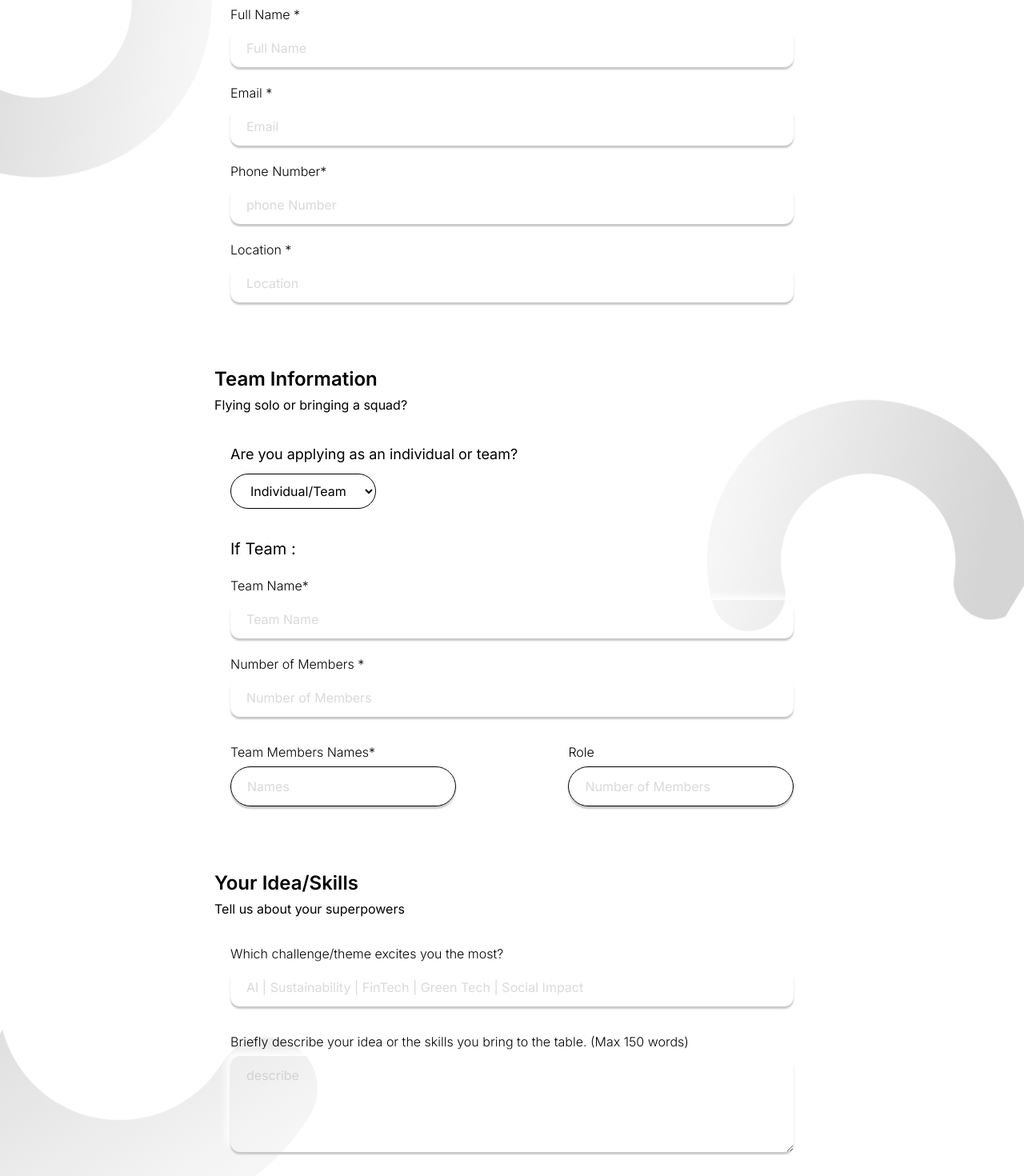
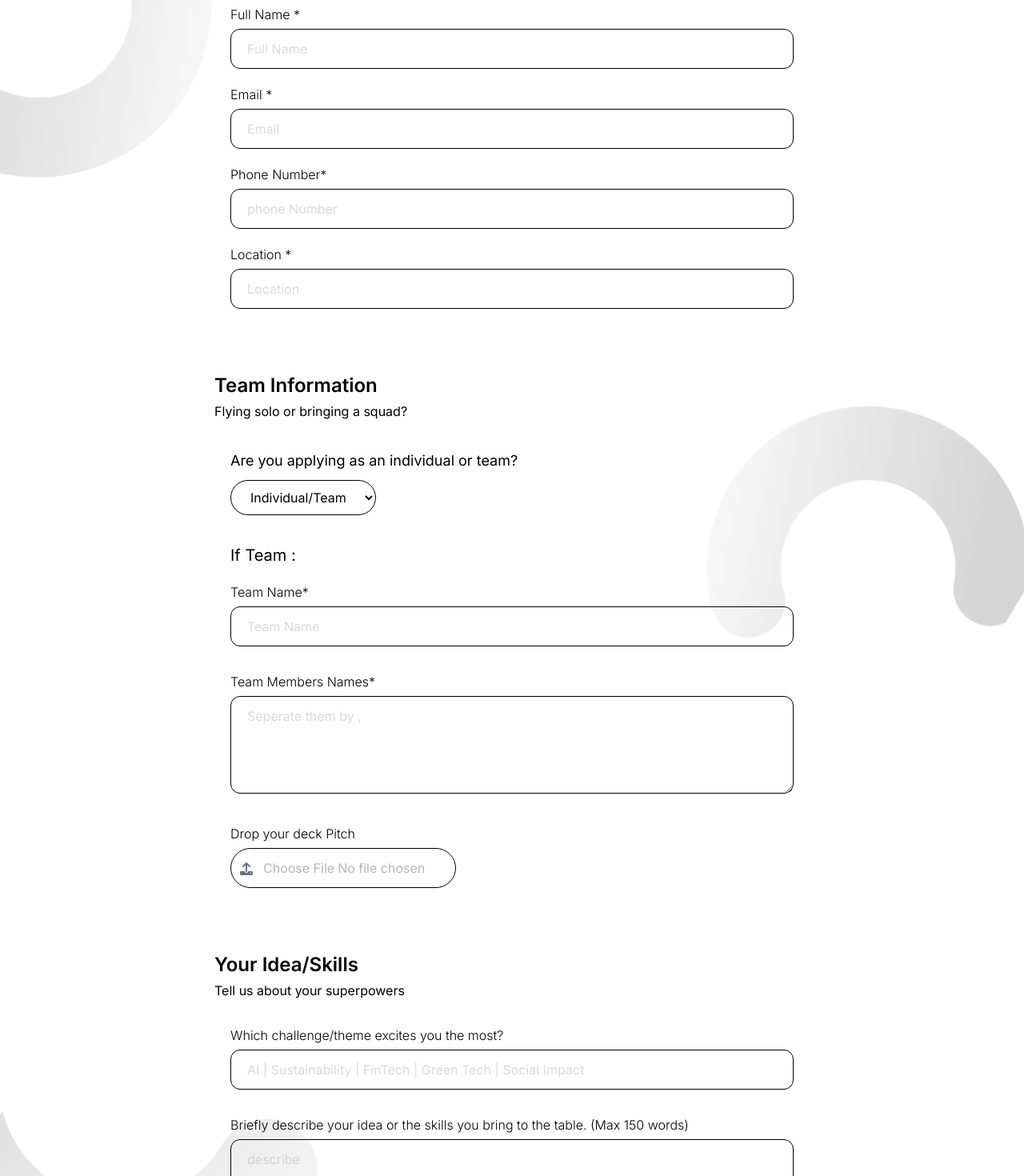
Before and after one commit to Pranali209/Xfactor, a React (Vite) app: page /form in a window 1280 px wide. Shown: the part 478-1948 px from the top of the page at 80% size. Built offline with nearby package versions, Linux system fonts and the light colour scheme.

Commit message:
form fixes

```diff
--- a/index.html
+++ b/index.html
@@ -5,6 +5,8 @@
   <meta charset="UTF-8" />
   <link rel="preconnect" href="https://fonts.googleapis.com">
   <link rel="preconnect" href="https://fonts.gstatic.com" crossorigin>
+  <link rel="stylesheet" href="https://cdnjs.cloudflare.com/ajax/libs/font-awesome/6.0.0-beta3/css/all.min.css">
+
   <link rel="preconnect" href="https://fonts.googleapis.com">
   <link rel="preconnect" href="https://fonts.gstatic.com" crossorigin>
   <link href="https://fonts.googleapis.com/css2?family=JetBrains+Mono:ital,wght@0,100..800;1,100..800&display=swap"
--- a/src/Component/form/index.jsx
+++ b/src/Component/form/index.jsx
@@ -22,19 +22,19 @@ function Form() {
 
                     <div className='mt-8'>
                         <label htmlFor="fullName" className=' font-light'>Full Name *</label>
-                        <input type="text" id="fullName" className="w-full p-2 mt-1.5  py-3 px-5  rounded-xl boxShadowInput custom-placeholder" placeholder='Full Name' />
+                        <input type="text" id="fullName" className="w-full p-2 mt-1.5  py-3 px-5  rounded-xl border-[1px] border-black custom-placeholder" placeholder='Full Name' />
                     </div>
                     <div className='mt-5'>
                         <label htmlFor="email" className=' font-light'>Email *</label>
-                        <input type="email" id="email" className="w-full p-2 py-3 px-5 mt-1.5 rounded-xl boxShadowInput custom-placeholder" placeholder='Email' />
+                        <input type="email" id="email" className="w-full p-2 py-3 px-5 mt-1.5 rounded-xl border-[1px] border-black custom-placeholder" placeholder='Email' />
                     </div>
                     <div className='mt-5'>
                         <label htmlFor="Phone" className=' font-light'>Phone Number*</label>
-                        <input type="tel" id="Phone" className="w-full p-2 mt-1.5   py-3 px-5  rounded-xl boxShadowInput custom-placeholder" placeholder='phone Number' />
+                        <input type="tel" id="Phone" className="w-full p-2 mt-1.5   py-3 px-5  rounded-xl border-[1px] border-black custom-placeholder" placeholder='phone Number' />
                     </div>
                     <div className='mt-5'>
                         <label htmlFor="Location" className=' font-light'>Location *</label>
-                        <input type="text" id="Location" className="w-full p-2 mt-1.5  py-3 px-5  rounded-xl boxShadowInput custom-placeholder" placeholder='Location' />
+                        <input type="text" id="Location" className="w-full p-2 mt-1.5  py-3 px-5  rounded-xl border-[1px] border-black custom-placeholder" placeholder='Location' />
                     </div>
                 </div>
 
@@ -61,24 +61,27 @@ function Form() {
 
                     <div className='mt-5'>
                         <label htmlFor=" Team Name" className=' font-light'>Team Name*</label>
-                        <input type="text" id="Team Name" className="w-full p-2 mt-1.5   py-3 px-5  rounded-xl boxShadowInput custom-placeholder" placeholder='Team Name' />
+                        <input type="text" id="Team Name" className="w-full p-2 mt-1.5   py-3 px-5  rounded-xl border-[1px] border-black custom-placeholder" placeholder='Team Name' />
                     </div>
-                    <div className='mt-5'>
-                        <label htmlFor="Nom" className=' font-light'>Number of Members *</label>
-                        <input type="tel" id="NOM" className="w-full p-2 mt-1.5  py-3 px-5  rounded-xl boxShadowInput custom-placeholder" placeholder='Number of Members' />
-                    </div>
-                    <div className='mt-8 flex justify-between max-md:flex-col'>
-                        <div className='w-[40%] max-md:w-full'>
+
+                    <div className='mt-8 flex flex-col justify-between max-md:flex-col'>
+                        <div className=' max-md:w-full'>
                             <label htmlFor="Tname" className=' font-light block'>Team Members Names*</label>
+                            <textarea rows="4" id="idea" className="w-full p-2 mt-1.5   py-3 px-5  rounded-xl border-[1px] border-black custom-placeholder" placeholder='Seperate them by ,' />
 
-                            <input type="text" id="Tname" className="w-full p-2 mt-1.5   border-[1px] border-black py-3 px-5  rounded-full boxShadowInput custom-placeholder" placeholder='Names' />
-                        </div>
-                        <div className='w-[40%] max-md:w-full'>
-                            <label htmlFor="role" className='  font-light block'>Role</label>
-                            <input type="tel" id="role" className="w-full p-2 mt-1.5  py-3 px-5 border-[1px] border-black rounded-full boxShadowInput custom-placeholder" placeholder='Number of Members' />
                         </div>
                         </div>
+
+                        <div className="mt-8 w-[40%] max-md:w-full flex-col max-md:flex-col relative">
+                            <p  className=' font-light block mb-1.5'>Drop your deck Pitch</p>
+                            <input type="file" id="role" className="w-full p-2 py-3 px-5 rounded-full border-[1px] border-black custom-placeholder pl-10" placeholder='Drop Your Pitch Deck' />
+                            <label htmlFor="role" className="absolute left-3 top-14 transform -translate-y-1/2">
+                                <i className="fas fa-upload text-gray-500"></i>
+                            </label>
                         </div>
+
+                    </div>
+
 
             </div>
 
@@ -90,11 +93,11 @@ function Form() {
                         text="Tell us about your superpowers " />
                     <div className='mt-8'>
                         <label htmlFor="theme" className=' font-light'>Which challenge/theme excites you the most?</label>
-                        <input type="text" id="Theme" className="w-full p-2 mt-1.5   py-3 px-5  rounded-xl boxShadowInput custom-placeholder" placeholder='AI | Sustainability | FinTech | Green Tech | Social Impact' />
+                        <input type="text" id="Theme" className="w-full p-2 mt-1.5   py-3 px-5  rounded-xl border-[1px] border-black custom-placeholder" placeholder='AI | Sustainability | FinTech | Green Tech | Social Impact' />
                     </div>
                     <div className='mt-8'>
                         <label htmlFor="idea" className=' font-light'>Briefly describe your idea or the skills you bring to the table. (Max 150 words)</label>
-                        <textarea rows="4" id="idea" className="w-full p-2 mt-1.5   py-3 px-5  rounded-xl boxShadowInput custom-placeholder" placeholder='describe' />
+                        <textarea rows="4" id="idea" className="w-full p-2 mt-1.5   py-3 px-5  rounded-xl border-[1px] border-black custom-placeholder" placeholder='describe' />
                     </div>
                 </div>
             </div>
@@ -116,7 +119,7 @@ function Form() {
                     </div>
                     <div className='mt-8'>
                         <label htmlFor="Phone" className=' font-light'>Links to your portfolio, GitHub, or any relevant work (optional)</label>
-                        <input type="text" id="Team Name" className="w-full p-2 mt-1.5   py-3 px-5  rounded-xl boxShadowInput custom-placeholder" placeholder=' Links to your portfolio, GitHub, or any relevant work (optional)' />
+                        <input type="text" id="Team Name" className="w-full p-2 mt-1.5   py-3 px-5  rounded-xl border-[1px] border-black custom-placeholder" placeholder=' Links to your portfolio, GitHub, or any relevant work (optional)' />
                     </div>
                 </div>
             </div>
@@ -129,8 +132,8 @@ function Form() {
                         text="A quick confirmation before we get started" />
                     <div className='mt-8'>
 
-                         <input type="checkbox" name="terms" className='rounded-full' /><label className=' font-light ml-2.5' >I understand the Hackathon rules and guidelines.</label> <br/>
-                         <input type="checkbox" name="terms" className='rounded-full mt-10'  /><label className=' font-light ml-2.5' >I am available to participate for the full duration of the event.</label>
+                        <input type="checkbox" name="terms" className='rounded-full' /><label className=' font-light ml-2.5' >I understand the Hackathon rules and guidelines.</label> <br />
+                        <input type="checkbox" name="terms" className='rounded-full mt-10' /><label className=' font-light ml-2.5' >I am available to participate for the full duration of the event.</label>
                     </div>
 
                 </div>
@@ -139,7 +142,7 @@ function Form() {
                 <Heading className="text-center font-semibold text-4xl mt-10  text-black " as="h1" text="You’re Almost In!" />
                 <Heading className="text-center mx-auto text-base mt-8 w-[30%] max-md:w-full mb-10 text-black" as="p"
                     text="Thanks for applying! Keep an eye on your inbox for updates, and get ready to create something extraordinary" />
-                   <Button txt= "Submit"/>
+                <Button txt="Submit" />
             </div>
         </div>
     )
```
Lines whose indentation alone changed are shown as unchanged.
